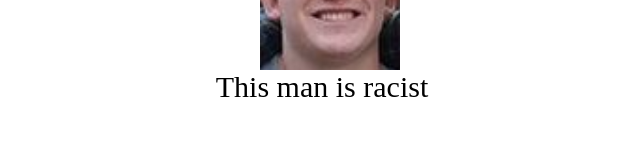
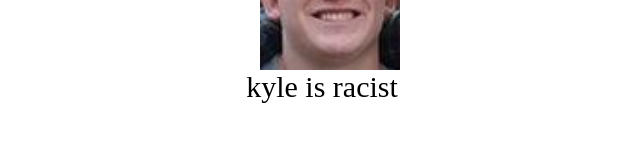
Before and after one commit to jawm17/kyleisracist, a plain HTML site: page docs/index.html in a window 1280 px wide. Shown: the part 128-270 px from the top of the page, without its empty margins (318-958 px from the left). Drawn offline with Linux system fonts and the light colour scheme.

Commit message:
Update index.html

```diff
--- a/docs/index.html
+++ b/docs/index.html
@@ -15,7 +15,7 @@
 
     </div>
     <div id="racistTitle">
-        This man is racist
+        kyle is racist
     </div>
 
 </body>
```
